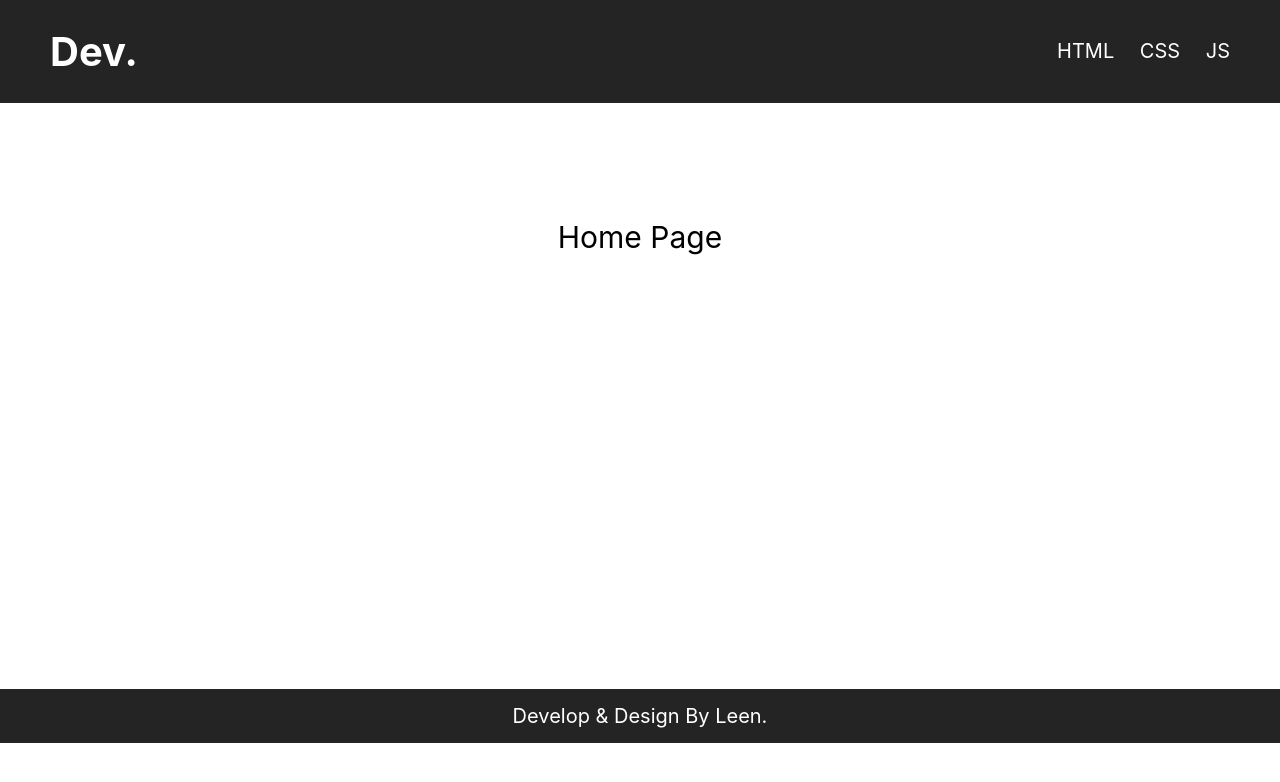
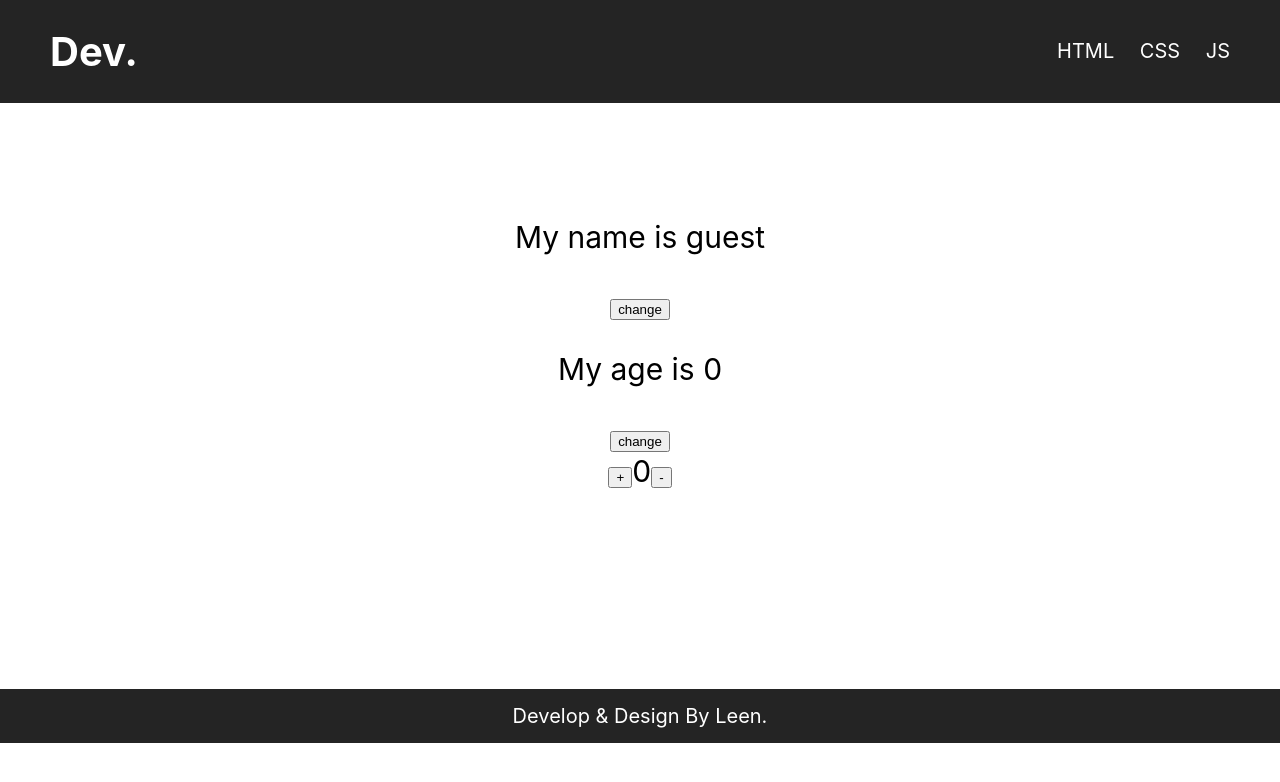
Before and after one commit to Leen-odeh3/react-training-2023, a React (Create React App) app: page / in a window 1280 px wide. Shown: the top 782 px of the page. Built offline with nearby package versions, Linux system fonts and the light colour scheme.

Commit message:
usestate hook

```diff
--- a/src/Pages/Home.jsx
+++ b/src/Pages/Home.jsx
@@ -1,10 +1,13 @@
-import React from 'react'
-import Main from '../component/Main'
+ import React from 'react'
+// import Main from '../component/Main'
+
+import Usestate from "../component/Usestate/Usestate"
 
 const Home = () => {
   return (
     <div style={{height:"500px",textAlign:"center",fontSize:"30px",paddingTop:"86px"}}>
-      <Main name="Home" />
+      {/* <Main name="Home" /> */}
+      <Usestate/>
     </div>
   )
 }
--- /dev/null
+++ b/src/component/Usestate/Usestate.jsx
@@ -0,0 +1,23 @@
+import React, { useState } from "react";
+
+const Usestate = () => {
+  const [name, setname] = useState("guest");
+  const [age, setage] = useState(0);
+  const [count, setcount] = useState(0);
+
+  return (
+    <div>
+      <p> My name is {name}</p>
+      <button onClick={() => setname("leen")}>change</button>
+      <p> My age is {age}</p>
+      <button onClick={() => setage(22)}>change</button>
+      <div>
+        <button onClick={() => setcount(count + 1)}> +</button>
+        {count}
+        <button onClick={() => setcount(count - 1)}> -</button>
+      </div>
+    </div>
+  );
+};
+
+export default Usestate;
```
